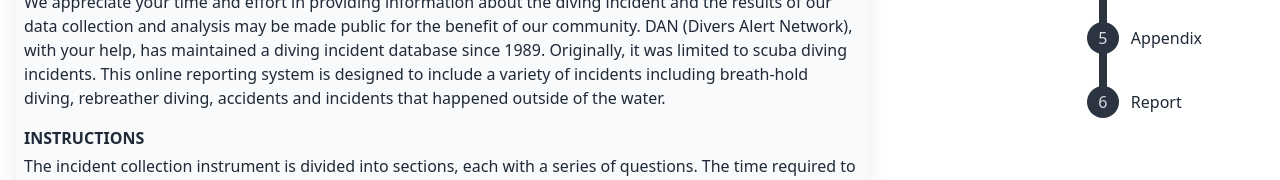
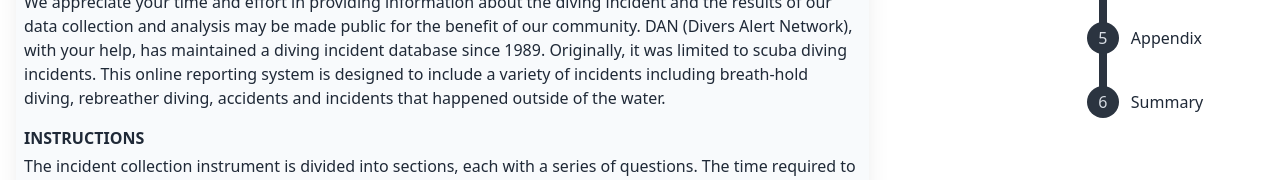
Before and after one commit to cartmandos/deep-sense-client, a React (Vite) app: page /report in a window 1280 px wide. Shown: the part 370-550 px from the top of the page. Built offline with nearby package versions, Linux system fonts and the light colour scheme.

Commit message:
update steps imports

```diff
--- a/src/pages/report-form/ReportCard.jsx
+++ b/src/pages/report-form/ReportCard.jsx
@@ -1,11 +1,7 @@
 // import { useEffect, useState } from 'react';
 
-import GeneralInstructions from './Steps/GeneralInstructions';
-import GeneralInfo from './Steps/DiverGeneralInfo';
-import IncidentCategory from './Steps/IncidentCategory';
-import IncidentInfo from './Steps/IncidentInfo';
+import { GeneralInstructions, GeneralInfo, IncidentInfo, IncidentGeneralInfo } from './Steps';
 import BackgroundAnimation from './BackgroundAnimation';
-import IncidentGeneralInfo from './Steps/IncidentGeneralInfo';
 
 const formSteps = [
   { label: 'Welcome' },
@@ -13,7 +9,7 @@ const formSteps = [
   { label: 'Incident Details' },
   { label: 'More Details' },
   { label: 'Appendix' },
-  { label: 'Report' },
+  { label: 'Summary' },
 ];
 
 const ReportCard = ({ step, setStep }) => {
@@ -35,10 +31,8 @@ const ReportCard = ({ step, setStep }) => {
       case 1:
         return <GeneralInfo />;
       case 2:
-        return <IncidentCategory />;
+        return <IncidentInfo />;
       case 3:
-        return <IncidentInfo />;
-      case 4:
         return <IncidentGeneralInfo />;
       default:
         return <></>;
--- /dev/null
+++ b/src/pages/report-form/Steps/index.js
@@ -0,0 +1,4 @@
+export { default as IncidentInfo } from './IncidentInfo';
+export { default as IncidentGeneralInfo } from './IncidentGeneralInfo';
+export { default as GeneralInstructions } from './GeneralInstructions';
+export { default as GeneralInfo } from './DiverGeneralInfo';
```
